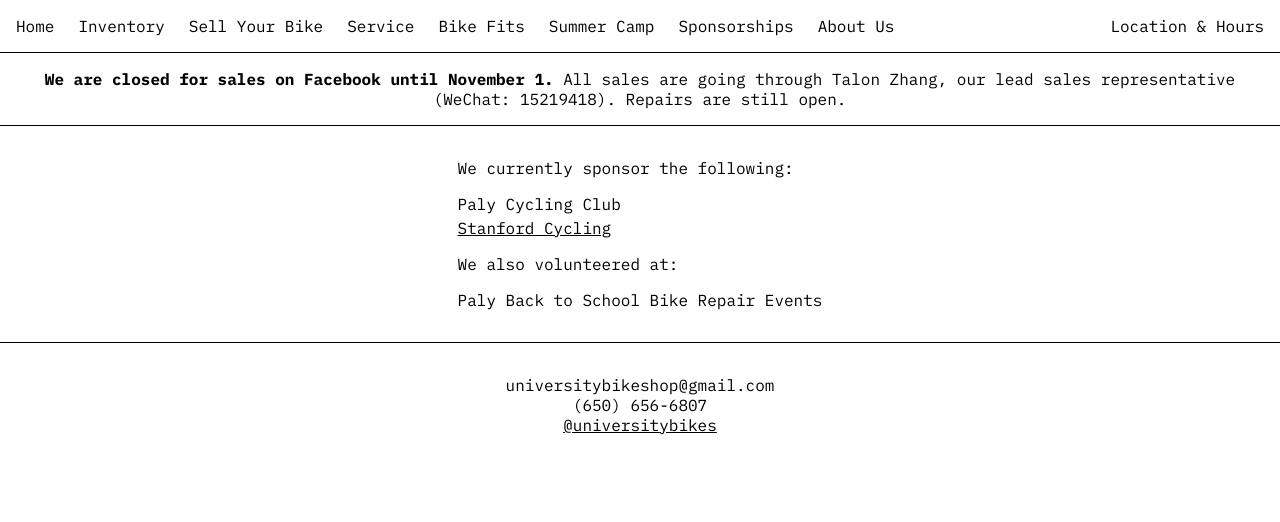
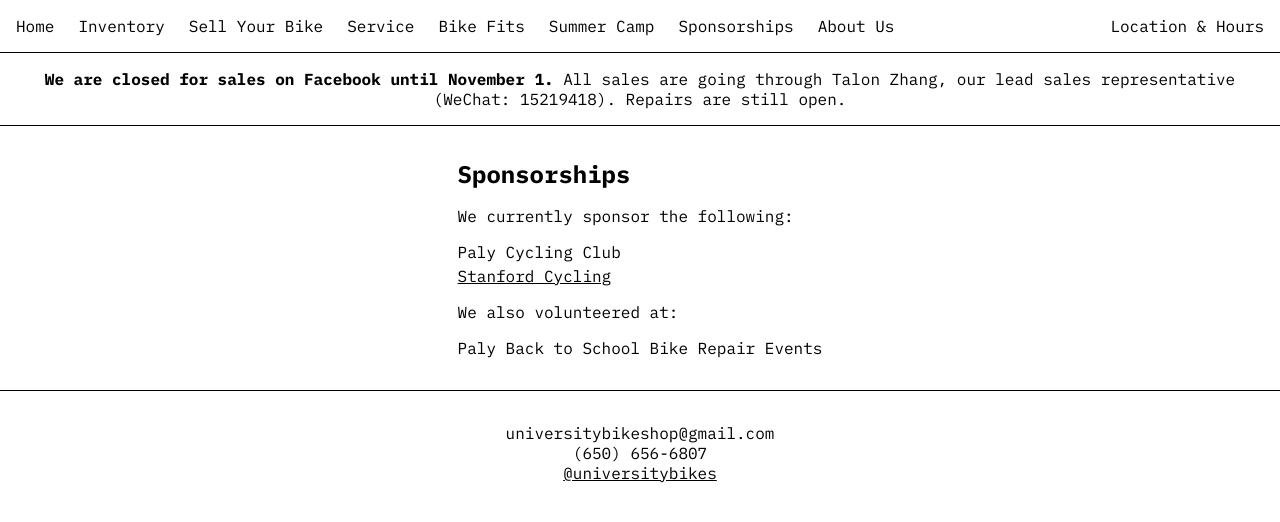
Before and after one commit to neuropathogens/university-bike-shop, a Next.js app: page /sponsorships in a window 1280 px wide. Shown: the top 522 px of the page. Built offline with nearby package versions, Linux system fonts and the light colour scheme.

Commit message:
SEO: add h1 to sponsorships section

```diff
--- a/components/Sponsorships.tsx
+++ b/components/Sponsorships.tsx
@@ -3,6 +3,7 @@
 export default function Sponsorships() {
   return (
     <section id="sponsorships" className={styles.section}>
+      <h1>Sponsorships</h1>
       <p>We currently sponsor the following:</p>
       <ul>
         <li>Paly Cycling Club</li>
```
